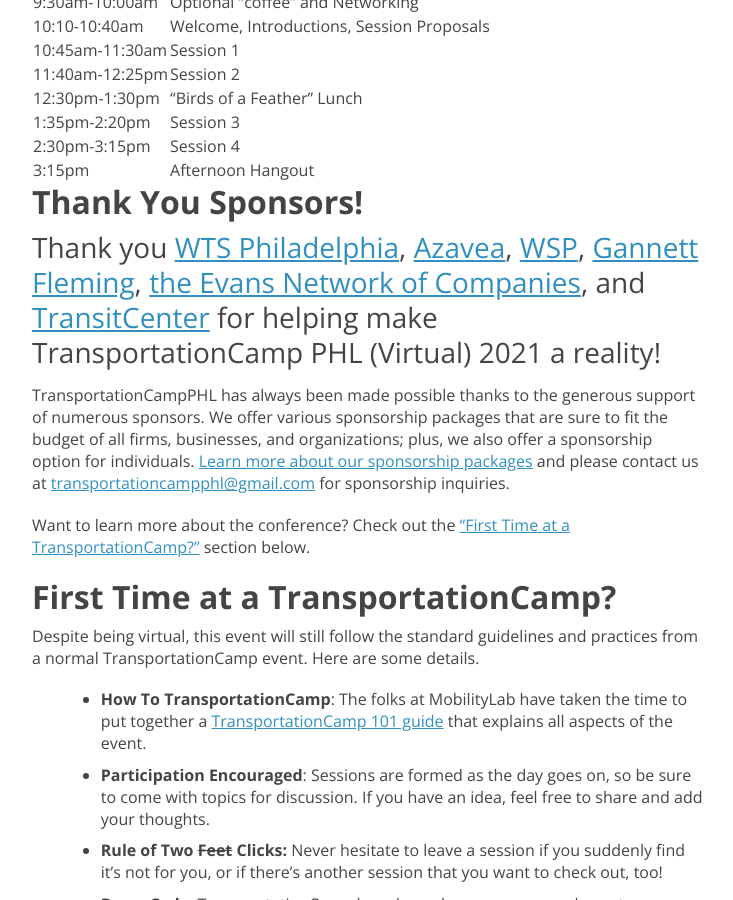
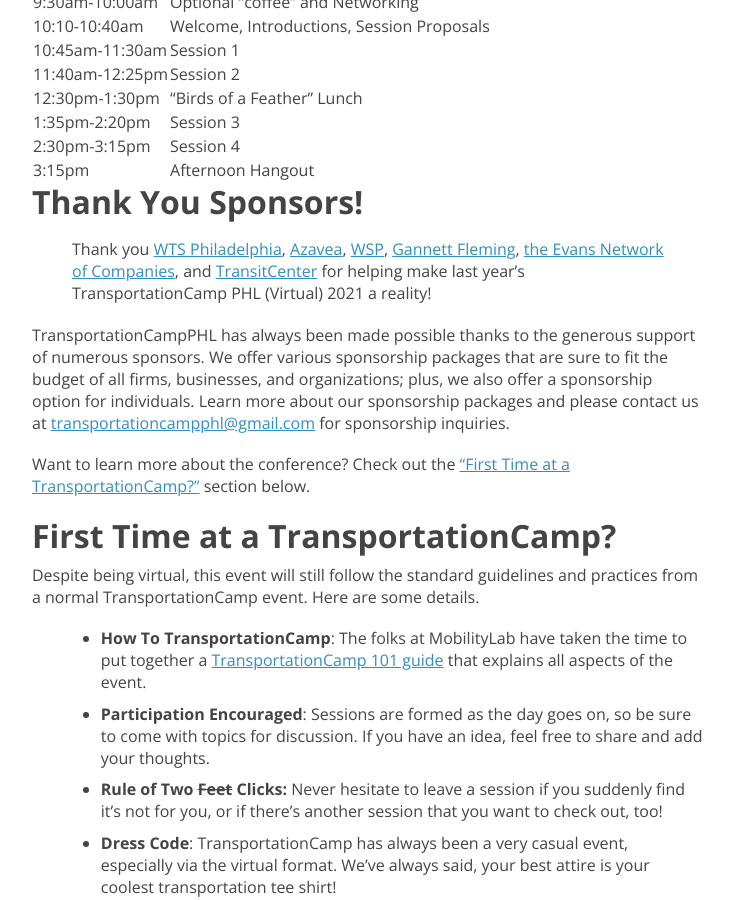
Before and after one commit to transpocamp/transportationcamp.org, a Jekyll site: the page built from events/phl2022/index.markdown, in a window 1280 px wide and 900 px high, scrolled down 2099 px. Shown: the whole window, without its empty margins (272-1005 px from the left). Built offline with Jekyll 4.4.1, drawn with Linux system fonts in a browser that asks for light colours; nearby versions of some CDN libraries; comment, search, counter and statistics services are not loaded; some of the changed lines change nothing that is shown; some of the changed text lies outside the part shown.

Commit message:
TCPHL22 updates with registration

```diff
--- a/events/phl2022/index.markdown
+++ b/events/phl2022/index.markdown
@@ -23,7 +23,7 @@
 
 Based on the current state of the pandemic, we are planning to repeat last year's plan, hosting:
 
-- A **fully-virtual conference on March 29, 2022**; PLUS,
+- A **fully-virtual conference on March 26, 2022**; PLUS,
 - **Another Summer Gathering** event which combines urban exploration and an outdoor happy hour during the warmer summer months
 
 <!------## *[<center> Are you, or do you know, a student? Learn about the TCPHL Emerging Innovators Award</center>](#award)*---->
@@ -31,7 +31,7 @@
 ## <a name="registration"></a> Registration
 
 
-<div id="eventbrite-widget-container-140603768657"></div>
+<div id="eventbrite-widget-container-248762905547"></div>
 
 <script src="https://www.eventbrite.com/static/widgets/eb_widgets.js"></script>
 
@@ -119,9 +119,13 @@
 
 ## Thank You Sponsors!
 
-#### Thank you [WTS Philadelphia](http://www.wtsinternational.org/philadelphia/), [Azavea](https://www.azavea.com/), [WSP](https://www.wsp.com/), [Gannett Fleming](https://www.gannettfleming.com/), [the Evans Network of Companies](https://theenoc.com/), and [TransitCenter](http://transitcenter.org/) for helping make TransportationCamp PHL (Virtual) 2021 a reality!
+> Thank you [WTS Philadelphia](http://www.wtsinternational.org/philadelphia/), [Azavea](https://www.azavea.com/), [WSP](https://www.wsp.com/), [Gannett Fleming](https://www.gannettfleming.com/), [the Evans Network of Companies](https://theenoc.com/), and [TransitCenter](http://transitcenter.org/) for helping make last year's TransportationCamp PHL (Virtual) 2021 a reality!
 
+TransportationCampPHL has always been made possible thanks to the generous support of numerous sponsors. We offer various sponsorship packages that are sure to fit the budget of all firms, businesses, and organizations; plus, we also offer a sponsorship option for individuals. Learn more about our sponsorship packages and please contact us at [transportationcampphl@gmail.com](mailto:transportationcampphl@gmail.com) for sponsorship inquiries.
+
+<!---
 TransportationCampPHL has always been made possible thanks to the generous support of numerous sponsors. We offer various sponsorship packages that are sure to fit the budget of all firms, businesses, and organizations; plus, we also offer a sponsorship option for individuals. [Learn more about our sponsorship packages](http://transportationcamp.org/events/phl2021/TCPHL_SponsorshipFlyer_2021_FINAL%20WEB.pdf) and please contact us at [transportationcampphl@gmail.com](mailto:transportationcampphl@gmail.com) for sponsorship inquiries.
+--->
 
 Want to learn more about the conference? Check out the ["First Time at a TransportationCamp?"](#firsttime) section below.
 
```
